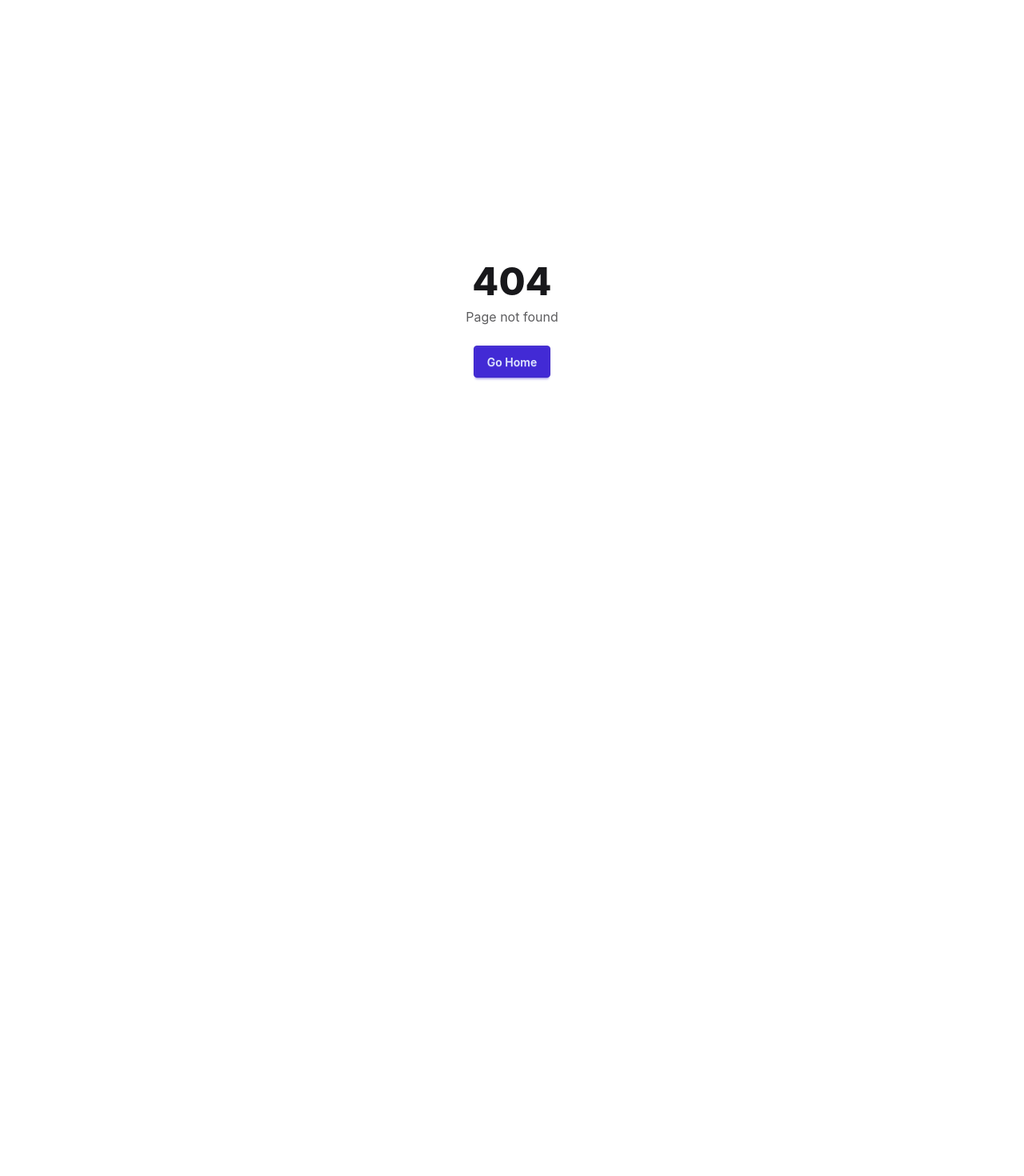
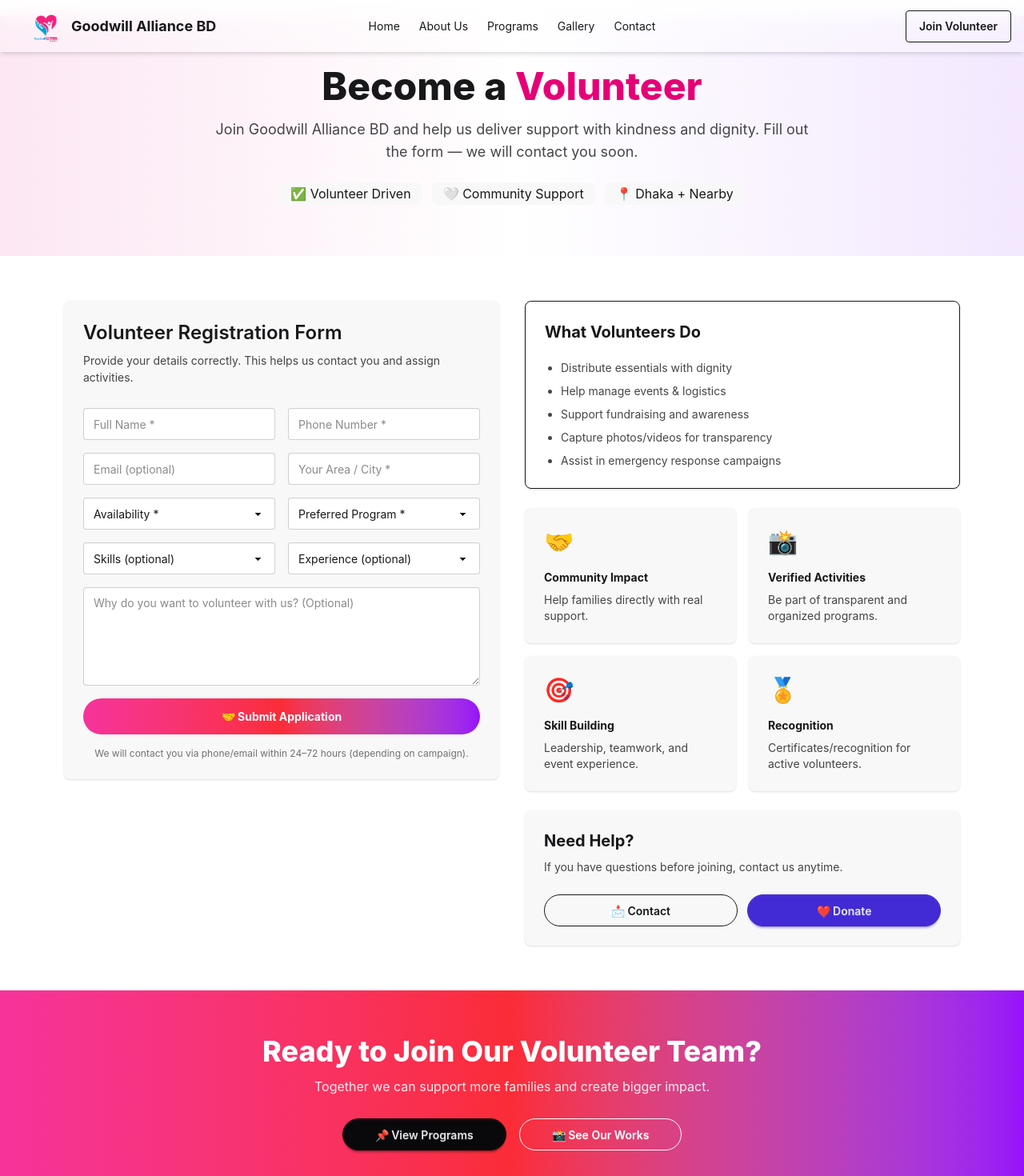
Before and after one commit to tanvir560298/GoodWill-, a React (Vite) app: page /volunteer in a window 1280 px wide. Before the commit this address had no page. Shown: the top 1470 px of the page at 80% size. Before the commit the page ends 800 px from the top, so only its background shows below. Built offline with nearby package versions, Linux system fonts and the light colour scheme.

Commit message:
volunteer page added

```diff
--- a/src/components/Navbar.jsx
+++ b/src/components/Navbar.jsx
@@ -66,7 +66,7 @@ const Navbar = () => {
 
       {/* RIGHT: Optional Button */}
       <div className="navbar-end">
-        <a className="btn btn-outline">Join Volunteer</a>
+        <Link to="/volunteer" className="btn btn-outline">Join Volunteer</Link>
       </div>
     </div>
   );
--- /dev/null
+++ b/src/pages/Volunteer.jsx
@@ -0,0 +1,218 @@
+import React from "react";
+
+const perks = [
+  { icon: "🤝", title: "Community Impact", desc: "Help families directly with real support." },
+  { icon: "📸", title: "Verified Activities", desc: "Be part of transparent and organized programs." },
+  { icon: "🎯", title: "Skill Building", desc: "Leadership, teamwork, and event experience." },
+  { icon: "🏅", title: "Recognition", desc: "Certificates/recognition for active volunteers." },
+];
+
+export default function Volunteer() {
+  const handleSubmit = (e) => {
+    e.preventDefault();
+    alert("Submitted! (For now this is demo. Later we can connect to Email/Google Form.)");
+  };
+
+  return (
+    <div className="min-h-screen bg-base-100">
+      {/* Header */}
+      <section className="relative overflow-hidden mt-5">
+        <div className="absolute inset-0 bg-gradient-to-r from-pink-100 via-white to-purple-100" />
+        <div className="relative max-w-6xl mx-auto px-4 py-16 text-center">
+          <h1 className="text-4xl md:text-5xl font-extrabold">
+            Become a <span className="text-pink-600">Volunteer</span>
+          </h1>
+          <p className="mt-4 text-lg opacity-80 max-w-3xl mx-auto">
+            Join Goodwill Alliance BD and help us deliver support with kindness and dignity.
+            Fill out the form — we will contact you soon.
+          </p>
+
+          <div className="mt-6 flex flex-wrap justify-center gap-3">
+            <span className="badge badge-lg badge-ghost">✅ Volunteer Driven</span>
+            <span className="badge badge-lg badge-ghost">🤍 Community Support</span>
+            <span className="badge badge-lg badge-ghost">📍 Dhaka + Nearby</span>
+          </div>
+        </div>
+      </section>
+
+      {/* Content */}
+      <section className="max-w-6xl mx-auto px-4 py-14">
+        <div className="grid grid-cols-1 lg:grid-cols-2 gap-8 items-start">
+          {/* Form */}
+          <div className="card bg-base-200 shadow">
+            <div className="card-body">
+              <h2 className="card-title text-2xl">Volunteer Registration Form</h2>
+              <p className="opacity-80">
+                Provide your details correctly. This helps us contact you and assign activities.
+              </p>
+
+              <form onSubmit={handleSubmit} className="mt-5 space-y-4">
+                {/* Name + Phone */}
+                <div className="grid grid-cols-1 sm:grid-cols-2 gap-4">
+                  <input
+                    className="input input-bordered w-full"
+                    type="text"
+                    placeholder="Full Name *"
+                    required
+                  />
+                  <input
+                    className="input input-bordered w-full"
+                    type="tel"
+                    placeholder="Phone Number *"
+                    required
+                  />
+                </div>
+
+                {/* Email + Location */}
+                <div className="grid grid-cols-1 sm:grid-cols-2 gap-4">
+                  <input
+                    className="input input-bordered w-full"
+                    type="email"
+                    placeholder="Email (optional)"
+                  />
+                  <input
+                    className="input input-bordered w-full"
+                    type="text"
+                    placeholder="Your Area / City *"
+                    required
+                  />
+                </div>
+
+                {/* Availability */}
+                <div className="grid grid-cols-1 sm:grid-cols-2 gap-4">
+                  <select className="select select-bordered w-full" required>
+                    <option value="">Availability *</option>
+                    <option>Weekends</option>
+                    <option>Weekdays</option>
+                    <option>Anytime</option>
+                    <option>Only During Campaigns</option>
+                  </select>
+
+                  <select className="select select-bordered w-full" required>
+                    <option value="">Preferred Program *</option>
+                    <option>Relief Distribution</option>
+                    <option>Ramadan Essentials</option>
+                    <option>Winter Drive</option>
+                    <option>Education Support</option>
+                    <option>Medical Support</option>
+                    <option>Any Program</option>
+                  </select>
+                </div>
+
+                {/* Skills */}
+                <div className="grid grid-cols-1 sm:grid-cols-2 gap-4">
+                  <select className="select select-bordered w-full">
+                    <option value="">Skills (optional)</option>
+                    <option>Event Management</option>
+                    <option>Fundraising</option>
+                    <option>Photography / Videography</option>
+                    <option>Content / Social Media</option>
+                    <option>Team Support</option>
+                  </select>
+
+                  <select className="select select-bordered w-full">
+                    <option value="">Experience (optional)</option>
+                    <option>First Time</option>
+                    <option>Some Experience</option>
+                    <option>Experienced Volunteer</option>
+                  </select>
+                </div>
+
+                {/* Why join */}
+                <textarea
+                  className="textarea textarea-bordered w-full"
+                  rows={5}
+                  placeholder="Why do you want to volunteer with us? (Optional)"
+                />
+
+                {/* Submit Button */}
+                <button
+                  type="submit"
+                  className="relative inline-flex items-center justify-center w-full px-10 py-3 overflow-hidden font-bold text-white transition-all duration-300 rounded-full group bg-gradient-to-r from-pink-500 via-red-500 to-purple-600 hover:scale-[1.02] hover:shadow-[0_0_30px_rgba(236,72,153,0.5)]"
+                >
+                  <span className="absolute inset-0 w-full h-full bg-gradient-to-r from-pink-400 via-red-400 to-purple-500 opacity-0 group-hover:opacity-100 transition-opacity duration-300 blur-lg"></span>
+                  <span className="relative flex items-center gap-2">🤝 Submit Application</span>
+                </button>
+
+                <p className="text-xs opacity-60 text-center">
+                  We will contact you via phone/email within 24–72 hours (depending on campaign).
+                </p>
+              </form>
+            </div>
+          </div>
+
+          {/* Right Panel */}
+          <div className="space-y-6">
+            <div className="card bg-white shadow border">
+              <div className="card-body">
+                <h3 className="text-xl font-bold">What Volunteers Do</h3>
+                <ul className="mt-3 space-y-2 opacity-80 list-disc pl-5">
+                  <li>Distribute essentials with dignity</li>
+                  <li>Help manage events & logistics</li>
+                  <li>Support fundraising and awareness</li>
+                  <li>Capture photos/videos for transparency</li>
+                  <li>Assist in emergency response campaigns</li>
+                </ul>
+              </div>
+            </div>
+
+            {/* Perks */}
+            <div className="grid grid-cols-1 sm:grid-cols-2 gap-4">
+              {perks.map((p) => (
+                <div key={p.title} className="card bg-base-200 shadow">
+                  <div className="card-body">
+                    <div className="text-3xl">{p.icon}</div>
+                    <h4 className="font-bold mt-2">{p.title}</h4>
+                    <p className="opacity-80 text-sm">{p.desc}</p>
+                  </div>
+                </div>
+              ))}
+            </div>
+
+            {/* CTA */}
+            <div className="card bg-base-200 shadow">
+              <div className="card-body">
+                <h3 className="text-xl font-bold">Need Help?</h3>
+                <p className="opacity-80">
+                  If you have questions before joining, contact us anytime.
+                </p>
+                <div className="mt-4 flex gap-3">
+                  <a href="/contact" className="btn btn-outline flex-1 rounded-full">
+                    📩 Contact
+                  </a>
+                  <a href="/donate" className="btn btn-primary flex-1 rounded-full">
+                    ❤️ Donate
+                  </a>
+                </div>
+              </div>
+            </div>
+          </div>
+        </div>
+      </section>
+
+      {/* Footer CTA */}
+      <section className="bg-gradient-to-r from-pink-500 via-red-500 to-purple-600 text-white">
+        <div className="max-w-6xl mx-auto px-4 py-14 text-center">
+          <h2 className="text-3xl md:text-4xl font-extrabold">
+            Ready to Join Our Volunteer Team?
+          </h2>
+          <p className="mt-3 opacity-90 max-w-2xl mx-auto">
+            Together we can support more families and create bigger impact.
+          </p>
+
+          <div className="mt-7 flex flex-col sm:flex-row gap-4 justify-center">
+            <a href="/programs" className="btn btn-neutral px-10 rounded-full">
+              📌 View Programs
+            </a>
+            <a
+              href="/gallery"
+              className="btn btn-outline px-10 rounded-full text-white border-white hover:bg-white hover:text-black"
+            >
+              📸 See Our Works
+            </a>
+          </div>
+        </div>
+      </section>
+    </div>
+  );
+}
--- a/src/routes/AppRoutes.jsx
+++ b/src/routes/AppRoutes.jsx
@@ -8,6 +8,7 @@ import Contact from "../pages/Contact";
 import Donate from "../pages/Donate";
 import Hero from "../pages/Hero";
 import Gallery from "../pages/Gallery";
+import Volunteer from "../pages/Volunteer";
 
 export default function AppRoutes() {
   return (
@@ -19,7 +20,9 @@ export default function AppRoutes() {
         <Route path="/gallery" element={<Gallery />} />
         <Route path="/contact" element={<Contact />} />
         <Route path="/donate" element={<Donate />} />
-         <Route path="/gallery" element={<Gallery />} />
+        <Route path="/gallery" element={<Gallery />} />
+        <Route path="/volunteer" element={<Volunteer />} />
+
       </Route>
 
       {/* 404 */}
```
